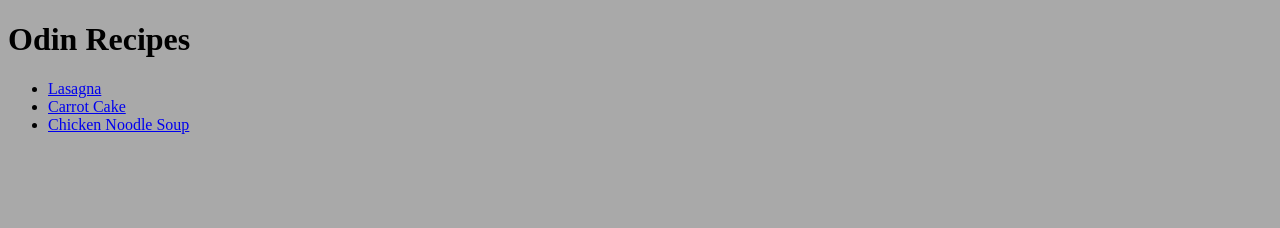
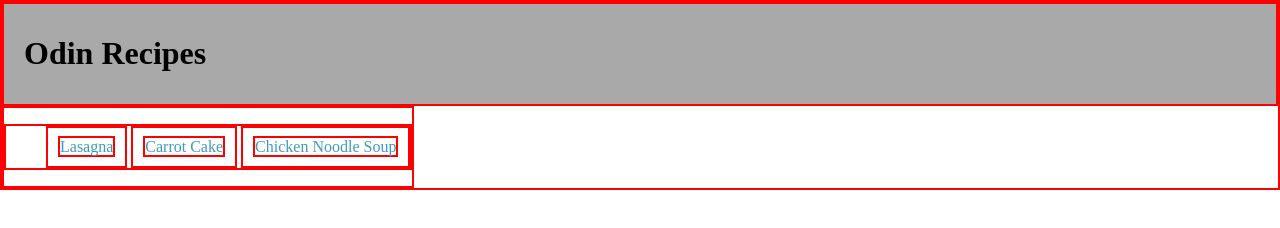
Before and after one commit to Olixiro/odin-recipes, a plain HTML site: page index.html in a window 1280 px wide. Drawn offline with Linux system fonts and the light colour scheme.

Commit message:
Started styling using display functions

```diff
--- a/style.css
+++ b/style.css
@@ -1,3 +1,34 @@
 body {
+    margin: 0px;
+    border: 2px solid red;
+}
+
+ul {
+    list-style: none;
+    border: 2px solid red;
+}
+
+li {
+    display: inline-block;
+    padding: 10px;
+    border: 2px solid red;
+}
+
+a {
+    text-decoration: none;
+    color: rgb(62, 155, 191);
+    border: 2px solid red;
+}
+
+.divTitle {
+    display: block;
     background-color: darkgray;
+    padding: 10px 0px 10px 20px;
+    border: 2px solid red;
 }
+
+.divRecipes {
+    display: inline-block;
+    background-color: white;
+    border: 2px solid red;
+}
```
